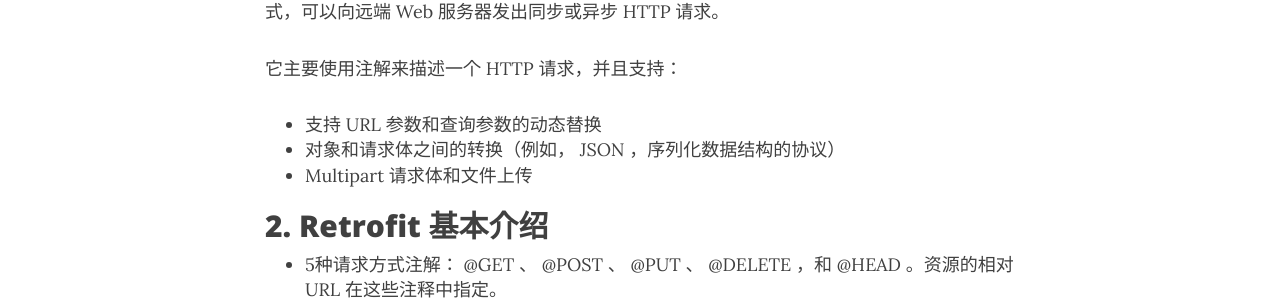
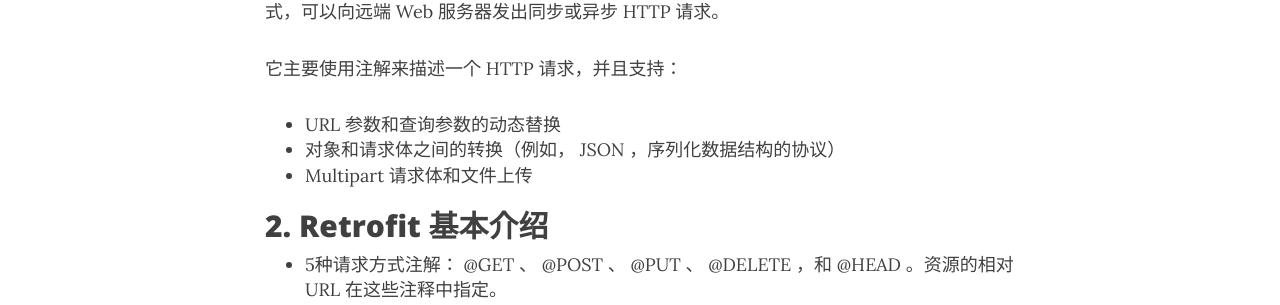
Before and after one commit to loveflycforever/loveflycforever.github.io, a Jekyll site: the page built from _posts/2019-06-22-retrofit.md, in a window 1280 px wide and 900 px high, scrolled down 578 px. Shown: the part 147-452 px from the top of the window. Built offline with Jekyll 4.4.1, drawn with Linux system fonts in a browser that asks for light colours; nearby versions of some CDN libraries.

Commit message:
update: retrofit

```diff
--- a/_posts/2019-06-22-retrofit.md
+++ b/_posts/2019-06-22-retrofit.md
@@ -14,7 +14,7 @@
 
 它主要使用注解来描述一个 HTTP 请求，并且支持：
 
-- 支持 URL 参数和查询参数的动态替换
+- URL 参数和查询参数的动态替换
 - 对象和请求体之间的转换（例如， JSON ，序列化数据结构的协议）
 - Multipart 请求体和文件上传
 
```
